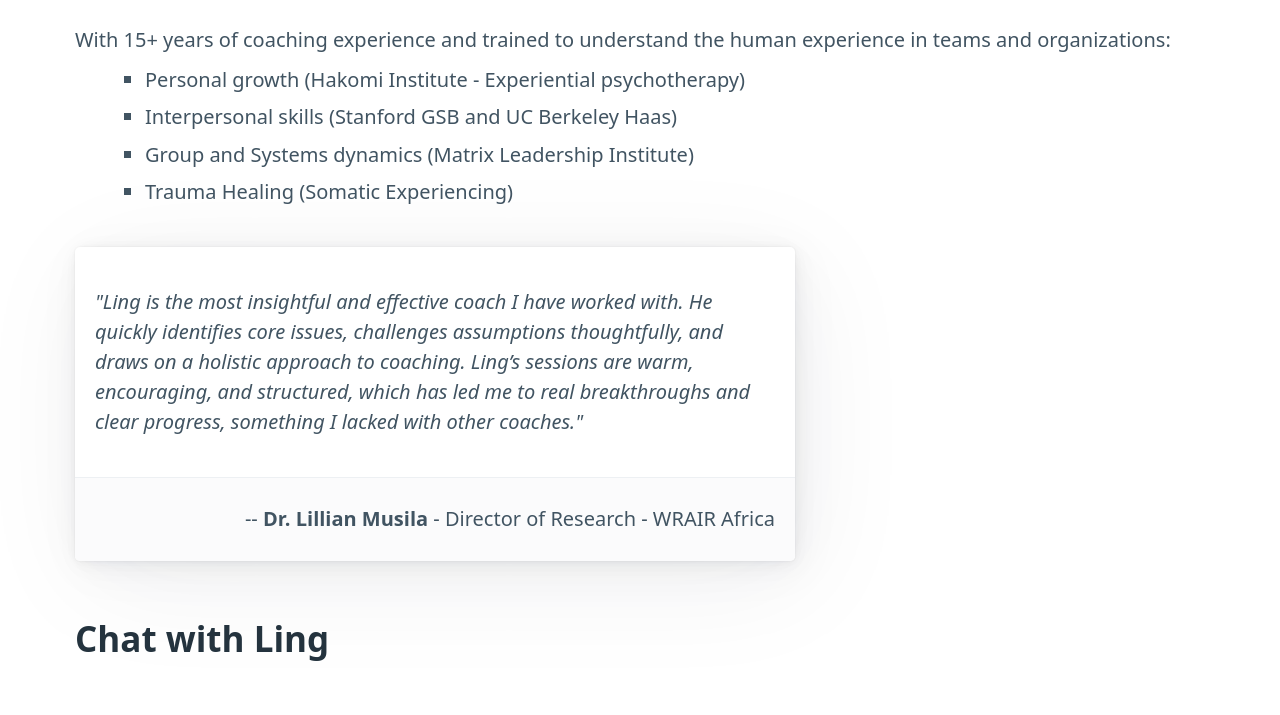
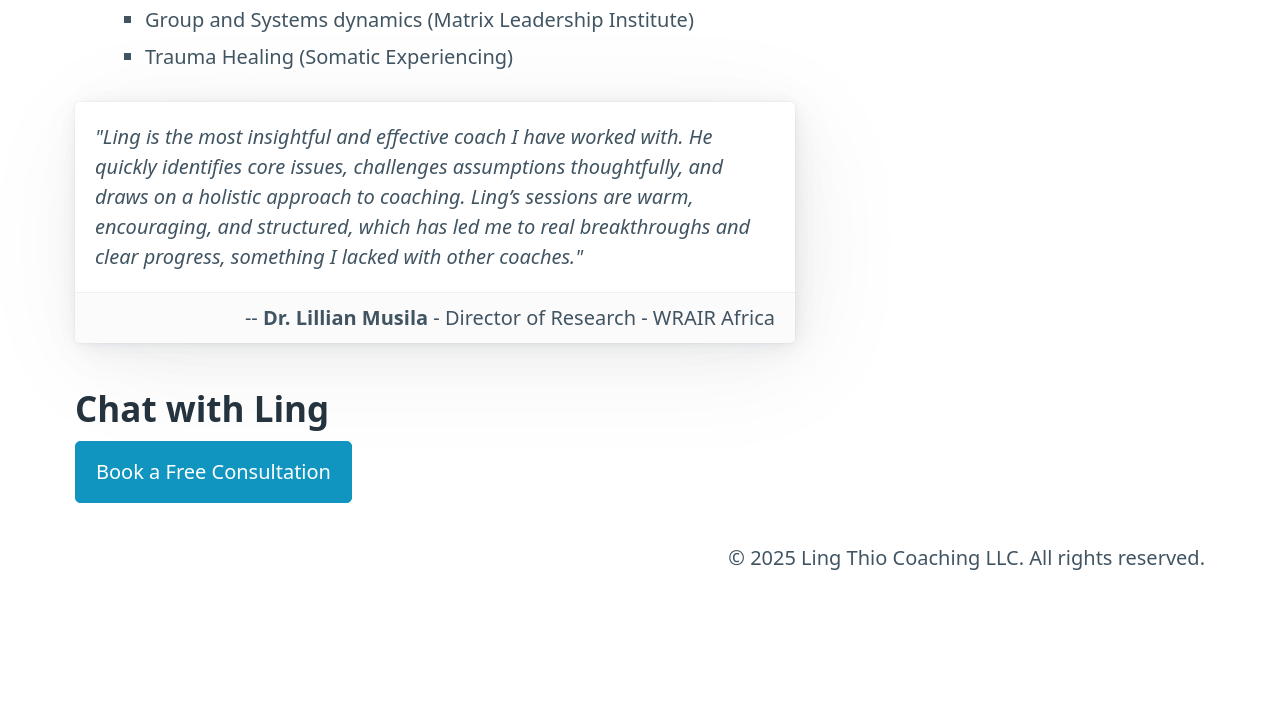
Before and after one commit to lingthio/lingthio.com, a plain HTML site: page docs/index.html in a window 1280 px wide. Shown: the part 383-1098 px from the top of the page. After the commit the page ends 1006 px from the top, so only its background shows below. Drawn offline with nearby package versions, Linux system fonts and the light colour scheme.

```diff
--- a/docs/custom.css
+++ b/docs/custom.css
@@ -1,13 +1,41 @@
-/* Reduce all spacing (from 1rem) -- horizontal and vertical */
+/* Reduce ALL spacing (from 1rem) -- horizontal and vertical */
 :root {
     --spacing: 0.5rem;
 }
+
+/* Reduce max width of container elements (nav, main, footer) *.flex-container
+.container {
+    max-width: 640px;
+} */
+
 /* Reduce height of nav bar */
 nav {
     --nav-element-spacing-vertical: 0.5rem;
 }
+
+/* Reduce top/bottom margin of headings */
+h1,
+h2 {
+    margin-top: 0.5rem;
+    margin-bottom: 0.25rem;
+}
+
+/* Reduce top/bottom margin of articles */
+article {
+    margin-top: 0;
+    padding-top: 1rem;
+}
+article > footer {
+    margin-top: 1rem;
+    padding-top: 0.5rem;
+    padding-bottom: 0.5rem;
+}
+
 /* Reduce vertical spacing for main and footer */
-body > main,
+body > main {
+    padding-top: 0rem;
+    padding-bottom: 1rem;
+}
 body > footer {
     padding-top: 1rem;
     padding-bottom: 1rem;
```
